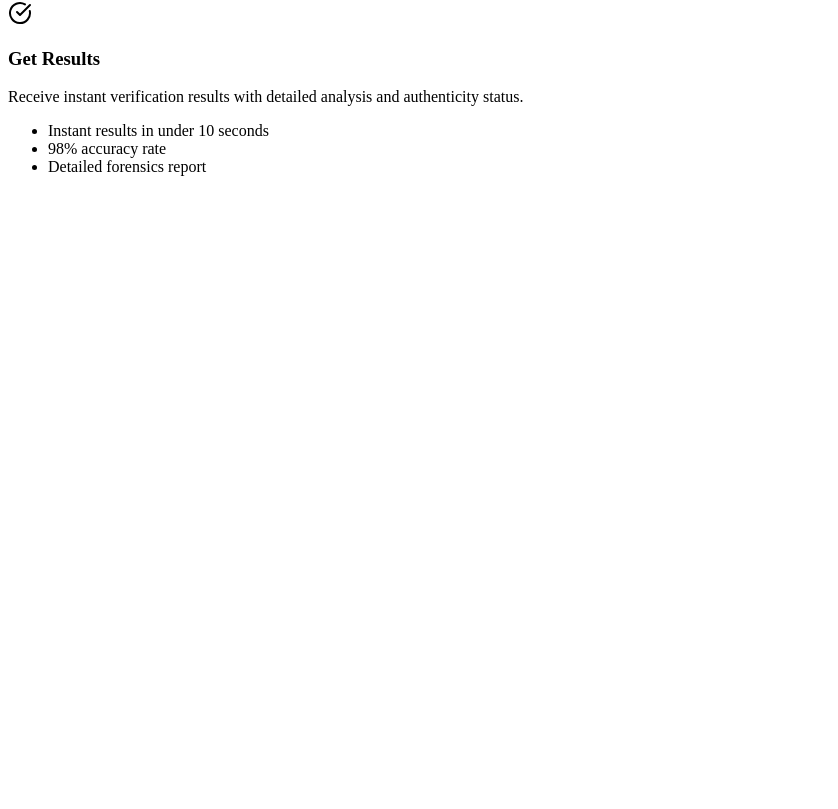
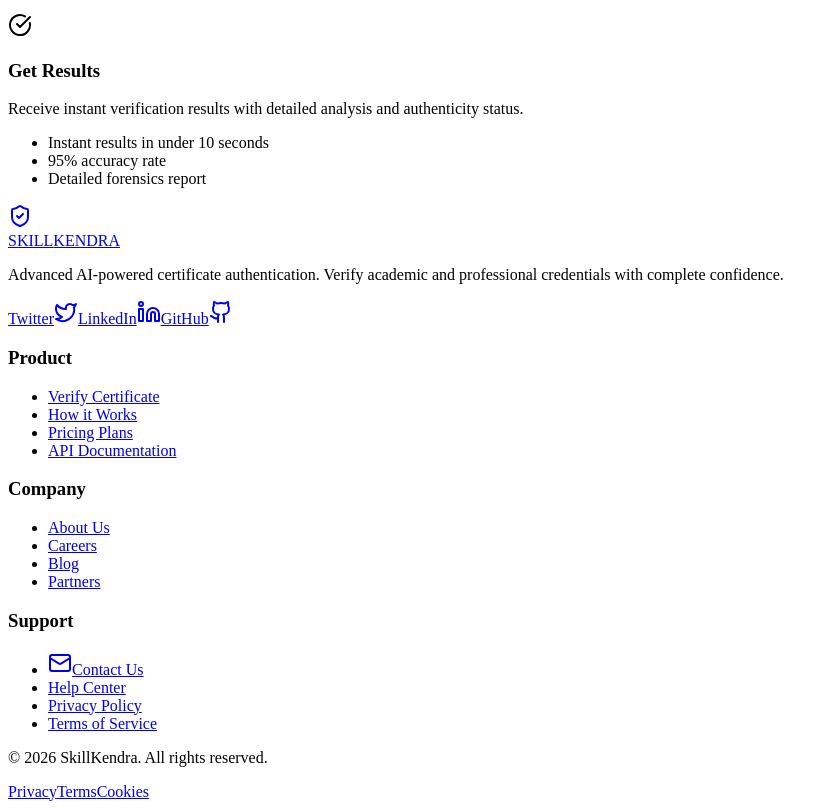
Before and after one commit to welocity-ai/SK_Frontend, a Next.js app: page / in a window 1280 px wide. Shown: the part 1957-2766 px from the top of the page, without its empty margins (0-838 px from the left). Before the commit the page ends 2149 px from the top, so only its background shows below. Built offline with nearby package versions, Linux system fonts and the light colour scheme; no server answers.

Commit message:
Added some Changes

```diff
--- a/src/app/page.tsx
+++ b/src/app/page.tsx
@@ -4,6 +4,7 @@
 import { HeroGrid } from "@/components/ui/HeroGrid"
 import { HowItWorks } from "@/components/ui/HowItWorks"
 import { LogoCarousel, Logo } from "@/components/ui/LogoCarousel"
+import Footer from "@/components/ui/Footer"
 
 const logos: Logo[] = [
   { id: 1, name: "Udemy", src: "/logos/udemy.svg" },
@@ -15,6 +16,8 @@
   { id: 7, name: "Google", src: "/logos/google.svg" },
   { id: 8, name: "LinkedIn", src: "/logos/linkedin.svg" },
   { id: 9, name: "Oracle", src: "/logos/oracle.svg" },
+  //{id:10, name:"NPTEL", src:"/logos/nptel.svg"},
+  //{id:11, name:"HDFC", src:"/logos/hdfc.svg"}
 ]
 
 export default function LandingPage() {
@@ -74,6 +77,9 @@
 
       {/* How It Works */}
       <HowItWorks />
+
+      {/* Footer */}
+      <Footer />
     </main>
   )
 }
--- /dev/null
+++ b/src/components/ui/Footer.tsx
@@ -0,0 +1,144 @@
+import React from 'react';
+import Link from 'next/link';
+import { ShieldCheck, Twitter, Linkedin, Github, Mail } from 'lucide-react';
+
+export default function Footer() {
+  const currentYear = new Date().getFullYear();
+
+  return (
+    <footer className="bg-slate-50 border-t border-slate-200 pt-16 pb-8">
+      <div className="max-w-7xl mx-auto px-4 sm:px-6 lg:px-8">
+        <div className="grid grid-cols-1 md:grid-cols-4 gap-12 mb-12">
+          {/* Brand Col */}
+          <div className="md:col-span-1 space-y-4">
+            <Link href="/" className="flex items-center gap-2 group inline-flex">
+              <div className="bg-orange-600 p-1.5 rounded-lg group-hover:bg-orange-500 transition-colors">
+                <ShieldCheck className="w-6 h-6 text-white" />
+              </div>
+              <span className="text-xl font-bold tracking-tight text-slate-900">
+                SKILL<span className="text-orange-600">KENDRA</span>
+              </span>
+            </Link>
+            <p className="text-slate-500 text-sm leading-relaxed max-w-xs">
+              Advanced AI-powered certificate authentication. Verify academic and professional credentials with complete confidence.
+            </p>
+            <div className="flex gap-4 pt-2">
+              <a href="#" className="text-slate-400 hover:text-orange-500 transition-colors">
+                <span className="sr-only">Twitter</span>
+                <Twitter className="w-5 h-5" />
+              </a>
+              <a href="#" className="text-slate-400 hover:text-orange-500 transition-colors">
+                <span className="sr-only">LinkedIn</span>
+                <Linkedin className="w-5 h-5" />
+              </a>
+              <a href="#" className="text-slate-400 hover:text-orange-500 transition-colors">
+                <span className="sr-only">GitHub</span>
+                <Github className="w-5 h-5" />
+              </a>
+            </div>
+          </div>
+
+          {/* Links: Product */}
+          <div className="md:col-span-1">
+            <h3 className="font-semibold text-slate-900 mb-4 tracking-wide text-sm uppercase">Product</h3>
+            <ul className="space-y-3">
+              <li>
+                <Link href="/#verify" className="text-slate-500 hover:text-orange-600 text-sm transition-colors">
+                  Verify Certificate
+                </Link>
+              </li>
+              <li>
+                <Link href="#" className="text-slate-500 hover:text-orange-600 text-sm transition-colors">
+                  How it Works
+                </Link>
+              </li>
+              <li>
+                <Link href="#" className="text-slate-500 hover:text-orange-600 text-sm transition-colors">
+                  Pricing Plans
+                </Link>
+              </li>
+              <li>
+                <Link href="#" className="text-slate-500 hover:text-orange-600 text-sm transition-colors">
+                  API Documentation
+                </Link>
+              </li>
+            </ul>
+          </div>
+
+          {/* Links: Company */}
+          <div className="md:col-span-1">
+            <h3 className="font-semibold text-slate-900 mb-4 tracking-wide text-sm uppercase">Company</h3>
+            <ul className="space-y-3">
+              <li>
+                <Link href="#" className="text-slate-500 hover:text-orange-600 text-sm transition-colors">
+                  About Us
+                </Link>
+              </li>
+              <li>
+                <Link href="#" className="text-slate-500 hover:text-orange-600 text-sm transition-colors">
+                  Careers
+                </Link>
+              </li>
+              <li>
+                <Link href="#" className="text-slate-500 hover:text-orange-600 text-sm transition-colors">
+                  Blog
+                </Link>
+              </li>
+              <li>
+                <Link href="#" className="text-slate-500 hover:text-orange-600 text-sm transition-colors">
+                  Partners
+                </Link>
+              </li>
+            </ul>
+          </div>
+
+          {/* Links: Contact & Legal */}
+          <div className="md:col-span-1">
+            <h3 className="font-semibold text-slate-900 mb-4 tracking-wide text-sm uppercase">Support</h3>
+            <ul className="space-y-3">
+              <li>
+                <a href="mailto:support@skillkendra.com" className="text-slate-500 hover:text-orange-600 text-sm transition-colors flex items-center gap-2">
+                  <Mail className="w-4 h-4" />
+                  Contact Us
+                </a>
+              </li>
+              <li>
+                <Link href="#" className="text-slate-500 hover:text-orange-600 text-sm transition-colors">
+                  Help Center
+                </Link>
+              </li>
+              <li>
+                <Link href="#" className="text-slate-500 hover:text-orange-600 text-sm transition-colors">
+                  Privacy Policy
+                </Link>
+              </li>
+              <li>
+                <Link href="#" className="text-slate-500 hover:text-orange-600 text-sm transition-colors">
+                  Terms of Service
+                </Link>
+              </li>
+            </ul>
+          </div>
+        </div>
+
+        {/* Bottom Bar */}
+        <div className="pt-8 border-t border-slate-200 flex flex-col md:flex-row justify-between items-center gap-4">
+          <p className="text-slate-400 text-sm">
+            © {currentYear} SkillKendra. All rights reserved.
+          </p>
+          <div className="flex gap-6 text-sm">
+            <Link href="#" className="text-slate-400 hover:text-slate-600 transition-colors">
+              Privacy
+            </Link>
+            <Link href="#" className="text-slate-400 hover:text-slate-600 transition-colors">
+              Terms
+            </Link>
+            <Link href="#" className="text-slate-400 hover:text-slate-600 transition-colors">
+              Cookies
+            </Link>
+          </div>
+        </div>
+      </div>
+    </footer>
+  );
+}
--- a/src/components/ui/HeroGrid.tsx
+++ b/src/components/ui/HeroGrid.tsx
@@ -6,6 +6,7 @@
   useMotionTemplate,
   useAnimationFrame
 } from "framer-motion";
+import { Upload } from "lucide-react";
 
 interface HeroGridProps {
   onVerifyClick?: () => void;
@@ -124,9 +125,10 @@
         >
           <button
             onClick={handleScrollToUpload}
-            className="px-16 py-4 bg-orange-600 text-white font-semibold rounded-lg hover:bg-orange-700 transition-all shadow-sm hover:shadow-md active:scale-95"
+            className="flex items-center gap-2 px-16 py-4 bg-orange-600 text-white font-semibold rounded-lg hover:bg-orange-700 transition-all shadow-sm hover:shadow-md hover:-translate-y-1 active:scale-95"
           >
-            Verify Certificate
+            <Upload className="w-5 h-5" />
+            Verify Certificate Now
           </button>
 
         </motion.div>
@@ -139,7 +141,7 @@
           className="flex flex-wrap gap-10 justify-center text-sm pt-6 text-slate-500"
         >
           <div className="flex flex-col items-center gap-1">
-            <div className="text-3xl font-bold text-slate-900">99%</div>
+            <div className="text-3xl font-bold text-slate-900">95%</div>
             <div>Accuracy</div>
           </div>
           <div className="flex flex-col items-center gap-1">
--- a/src/components/ui/HowItWorks.tsx
+++ b/src/components/ui/HowItWorks.tsx
@@ -49,7 +49,7 @@
       icon: <Upload className="h-6 w-6" />,
       title: "Upload Certificate",
       description:
-        "Upload your certificate as PDF or image. Our system supports all major certificate formats.",
+        "Upload your certificate as PDF or Image. Our system supports all major certificate formats.",
       benefits: [
         "Drag & drop or click to upload",
         "Supports PDF, PNG, JPG formats",
@@ -74,7 +74,7 @@
         "Receive instant verification results with detailed analysis and authenticity status.",
       benefits: [
         "Instant results in under 10 seconds",
-        "98% accuracy rate",
+        "95% accuracy rate",
         "Detailed forensics report",
       ],
     },
--- a/src/components/verification/UploadForm.tsx
+++ b/src/components/verification/UploadForm.tsx
@@ -144,7 +144,7 @@
             w-full mt-5 flex items-center justify-center py-3 px-4 rounded-lg font-semibold text-white transition-all
             ${!file || isUploading
               ? 'bg-slate-300 cursor-not-allowed'
-              : 'bg-orange-600 hover:bg-orange-700 shadow-md hover:shadow-lg active:scale-95'
+              : 'bg-orange-600 hover:bg-orange-700 shadow-md hover:shadow-lg hover:-translate-y-1 active:scale-95'
             }
           `}
         >
```
Also changed, not shown: src/components/ui/Navbar.tsx (+20 -17 lines).
